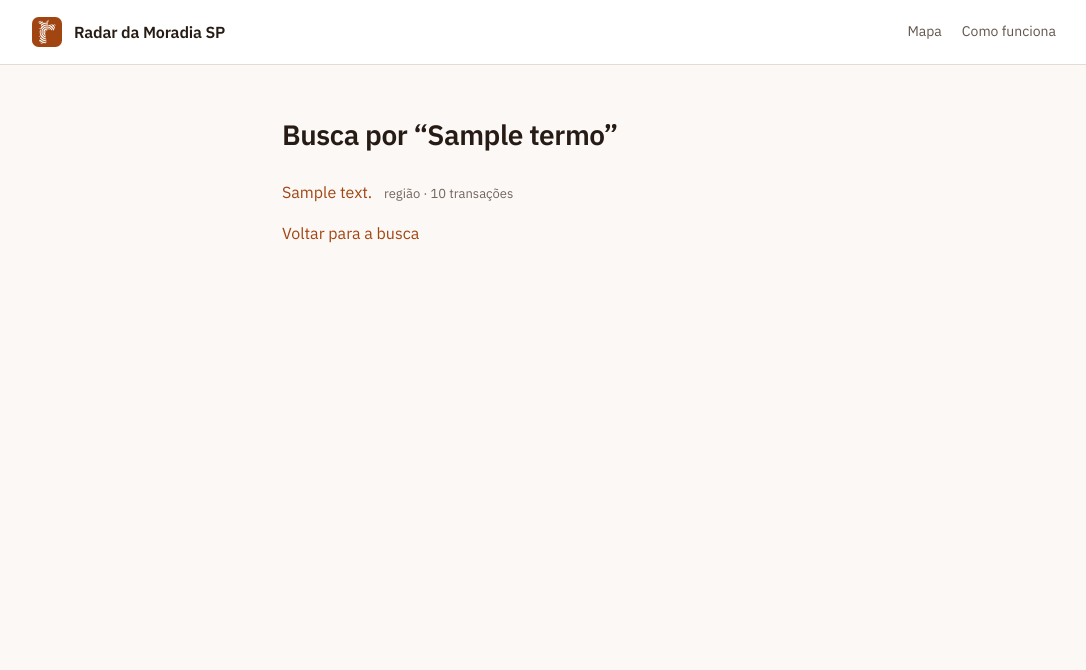
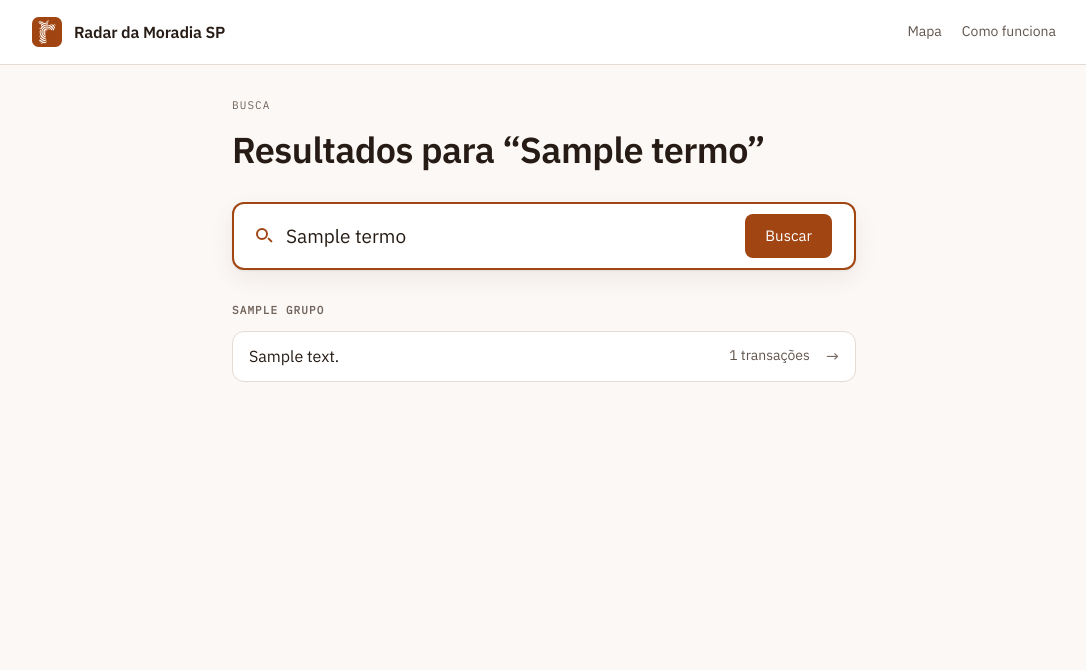
Before and after one commit to patrick-univesp/projeto-integrador-2-radarmoradiasp, a Django app: template templates/radar/busca.html in a window 1280 px wide. Shown: the top 670 px of the page, without its empty margins (96-1182 px from the left). Run offline with Django 5.2, Linux system fonts and the light colour scheme; the template is opened without the code that fills it: most values are stand-ins (such as "Sample title", 1, 10 or a date in 2020).

Commit message:
feat(busca): tela de busca com regiões e ruas separadas
A tela de busca era uma lista crua de links. Agora repete a caixa de busca
com o termo, separa regiões de ruas e mostra a contagem de cada uma, e o
estado vazio oferece os atalhos das regiões mais buscadas e do mapa.

Região encontrada pelo nome de um bairro mostrava a contagem do bairro
("Domingos" → São Domingos com 3 transações, de 5.156); a tela passa a
mostrar o total do distrito.

```diff
--- a/static/css/base.css
+++ b/static/css/base.css
@@ -456,11 +456,57 @@ main {
 .simples h1 { font-size: var(--t-titulo); font-weight: var(--peso-forte); letter-spacing: -.015em; }
 .simples p { margin-top: var(--e-4); color: var(--text-2); }
 .simples__acao { margin-top: var(--e-6); }
-.busca-resultados { margin-top: var(--e-6); display: flex; flex-direction: column; gap: var(--e-3); }
-.busca-resultados__tipo { margin-left: var(--e-2); font-size: .8125rem; color: var(--text-3); }
+
+.busca-pagina { padding-block: var(--e-8) var(--e-12); max-width: 720px; }
+.busca-pagina__rotulo { margin-bottom: var(--e-2); }
+.busca-pagina__titulo {
+  font-size: var(--t-titulo);
+  font-weight: var(--peso-forte);
+  letter-spacing: -.015em;
+  overflow-wrap: anywhere;
+}
+.busca-pagina__form { margin-top: var(--e-6); }
+
+.busca-grupo { margin-top: var(--e-8); }
+.busca-grupo__titulo { margin-bottom: var(--e-3); }
+.resultados {
+  background: var(--surface);
+  border: 1px solid var(--line);
+  border-radius: var(--raio-cartao);
+  overflow: hidden;
+}
+.resultados li + li { border-top: 1px solid var(--line); }
+.resultado {
+  display: flex;
+  align-items: center;
+  gap: var(--e-4);
+  min-height: var(--alvo-toque);
+  padding: var(--e-3) var(--e-4);
+  color: var(--text);
+}
+.resultado:hover { background: var(--accent-soft); color: var(--accent-ink); text-decoration: none; }
+.resultado:focus-visible { outline: 3px solid var(--accent-line); outline-offset: -3px; }
+.resultado__nome { flex: 1; min-width: 0; font-weight: 500; }
+.resultado__n {
+  flex: none;
+  font-size: var(--t-apoio);
+  color: var(--text-2);
+  font-variant-numeric: tabular-nums;
+}
+.resultado__seta { flex: none; color: var(--text-3); transition: transform .15s ease; }
+.resultado:hover .resultado__seta { color: var(--accent); transform: translateX(2px); }
+
+.busca-vazia { margin-top: var(--e-8); }
+.busca-vazia p { color: var(--text-2); }
+.busca-vazia .atalhos { margin-top: var(--e-5); justify-content: flex-start; }
+
+@media (prefers-reduced-motion: reduce) {
+  .resultado__seta { transition: none; }
+}
 
 
 @media (min-width: 720px) {
+  .busca-pagina__titulo { font-size: 2.25rem; }
   .hero { padding-block: var(--e-12); }
   .hero__titulo { font-size: 2rem; }
   .hero__sub { font-size: 1.0625rem; }
--- a/templates/radar/busca.html
+++ b/templates/radar/busca.html
@@ -1,24 +1,71 @@
 {% extends "base.html" %}
+{% load static %}
 
 {% block titulo %}{% if termo %}Busca por “{{ termo }}”{% else %}Busca{% endif %} · Radar da Moradia SP{% endblock %}
 
 {% block conteudo %}
-<div class="container simples">
-  <h1>{% if termo %}Busca por “{{ termo }}”{% else %}Busca{% endif %}</h1>
-  {% if resultados %}
-    <ul class="busca-resultados">
-      {% for r in resultados %}
+<div class="container busca-pagina">
+  <p class="mono busca-pagina__rotulo">Busca</p>
+  <h1 class="busca-pagina__titulo">{% if termo %}Resultados para “{{ termo }}”{% else %}O que você procura?{% endif %}</h1>
+
+  <form class="busca busca-pagina__form" action="{% url 'radar:busca' %}" method="get" role="search">
+    <div class="busca__caixa">
+      <span class="busca__lupa" aria-hidden="true"></span>
+      <input class="busca__campo" type="search" id="q" name="q" value="{{ termo }}"
+             aria-label="Buscar bairro, rua ou CEP"
+             placeholder="Digite um bairro, rua ou CEP de São Paulo"
+             autocomplete="off" enterkeyhint="search" required
+             role="combobox" aria-expanded="false" aria-autocomplete="list"
+             aria-controls="sugestoes-lista" data-autocomplete="navegar">
+      <button class="busca__botao" type="submit">Buscar</button>
+    </div>
+    <ul id="sugestoes-lista" class="sugestoes" role="listbox" aria-label="Sugestões de região" hidden></ul>
+  </form>
+
+  {% if grupos %}
+    {% for titulo, itens in grupos %}
+      <section class="busca-grupo" aria-labelledby="grupo-{{ forloop.counter }}">
+        <h2 class="mono busca-grupo__titulo" id="grupo-{{ forloop.counter }}">{{ titulo }}</h2>
+        <ul class="resultados">
+          {% for r in itens %}
             <li>
-          <a href="{{ r.url }}">{{ r.texto }}</a>
-          <span class="busca-resultados__tipo">{% if r.tipo == "rua" %}rua{% else %}região{% endif %} · {{ r.n }} transaç{{ r.n|pluralize:"ão,ões" }}</span>
+              <a class="resultado" href="{{ r.url }}">
+                <span class="resultado__nome">{{ r.texto }}</span>
+                <span class="resultado__n">{{ r.n_fmt }} transaç{{ r.n|pluralize:"ão,ões" }}</span>
+                <span class="resultado__seta" aria-hidden="true">→</span>
+              </a>
             </li>
           {% endfor %}
         </ul>
-  {% elif termo %}
+      </section>
+    {% endfor %}
+  {% else %}
+    <div class="busca-vazia">
+      {% if termo %}
         <p>Nenhuma região ou rua encontrada para “{{ termo }}”. Tente o nome de um bairro, de uma rua ou um CEP.</p>
       {% else %}
         <p>Digite o nome de um bairro, de uma rua ou um CEP.</p>
       {% endif %}
-  <p class="simples__acao"><a href="{% url 'radar:inicio' %}">Voltar para a busca</a></p>
+      <div class="atalhos">
+        <span class="mono hero__atalhos-titulo">mais buscadas</span>
+        {% for r in regioes_destaque %}
+          <a class="atalho" href="{% url 'radar:regiao' r.slug %}">{{ r.nome }}</a>
+        {% endfor %}
+        <a class="atalho atalho--mapa" href="{% url 'radar:mapa' %}">
+          <svg class="atalho__icone" viewBox="0 0 24 24" fill="none" stroke="currentColor" stroke-width="2"
+               stroke-linecap="round" stroke-linejoin="round" aria-hidden="true">
+            <path d="M3 7l6-3 6 3 6-3v13l-6 3-6-3-6 3z" />
+            <path d="M9 4v13" />
+            <path d="M15 7v13" />
+          </svg>
+          Mapa de São Paulo
+        </a>
+      </div>
+    </div>
+  {% endif %}
 </div>
 {% endblock %}
+
+{% block js %}
+<script src="{% static 'js/autocomplete.js' %}" defer></script>
+{% endblock %}
```
Also changed, not shown: radar/views.py (+28 -1 lines), tests/test_paginas.py (+19 -0 lines). Lines whose indentation alone changed are shown as unchanged.
